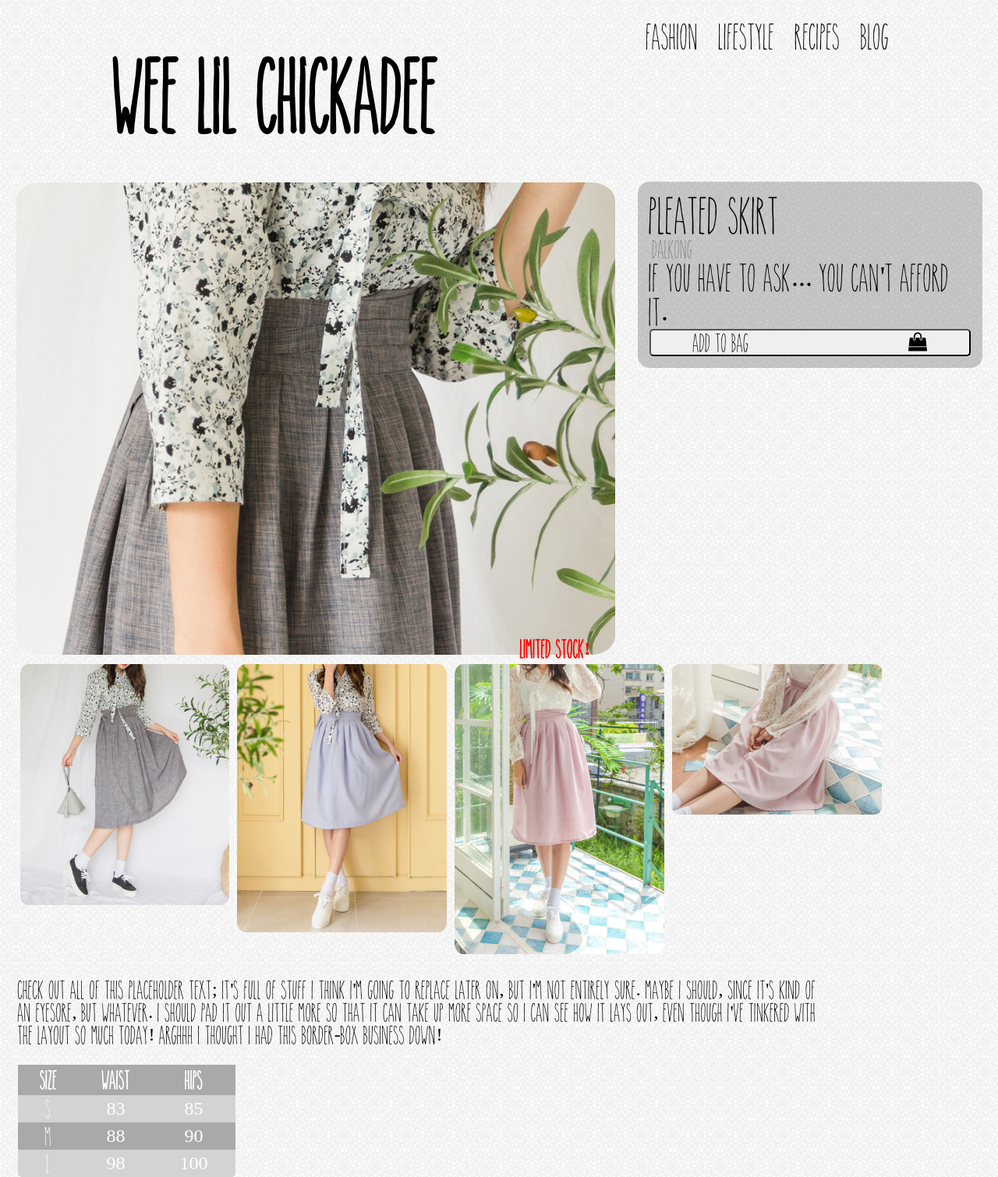
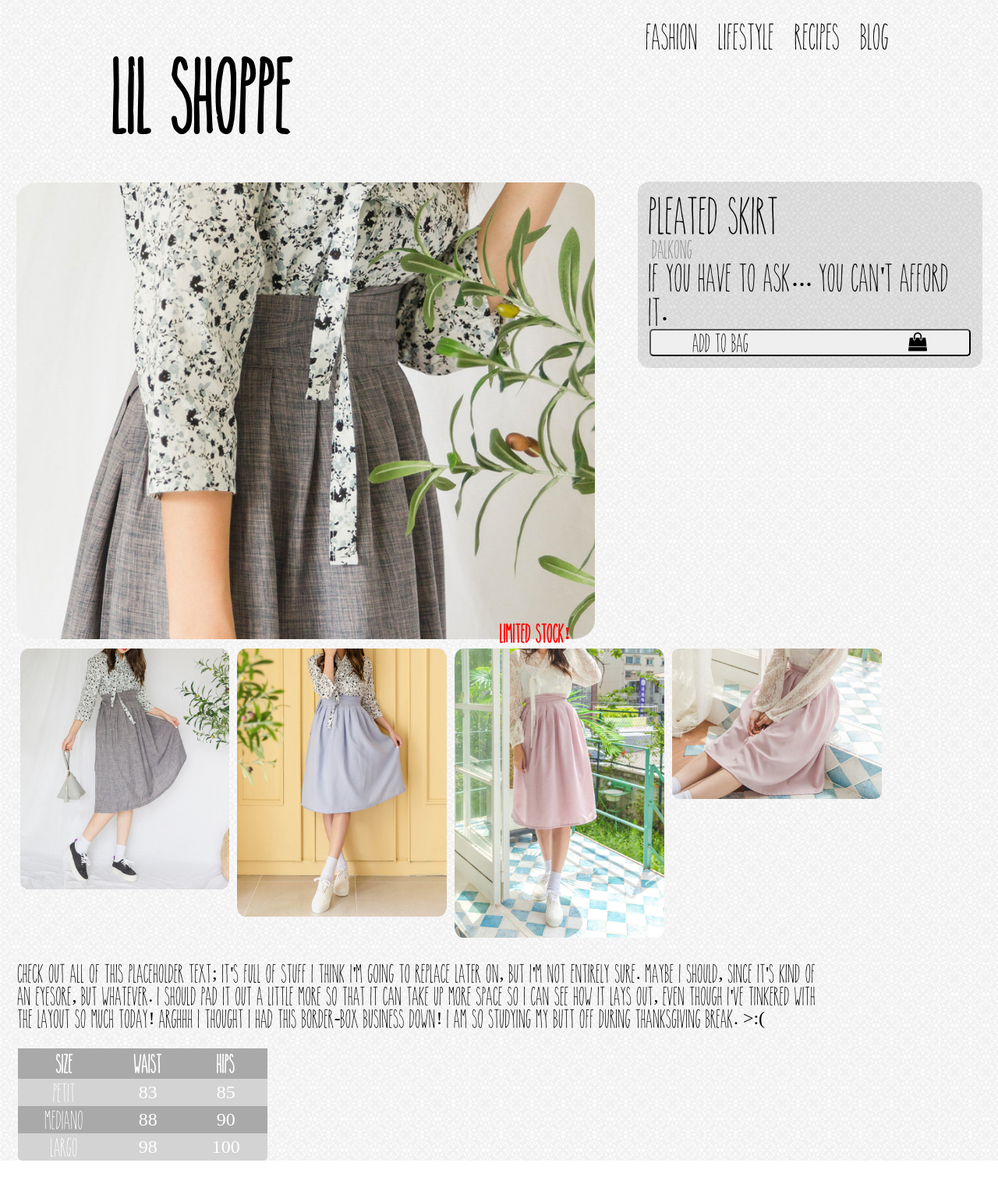
Before and after one commit to lenjha/for-sale, a plain HTML site: page index.html in a window 1280 px wide. Shown: the part 7-1517 px from the top of the page at 78% size. After the commit the page ends 1496 px from the top, so only its background shows below. Drawn offline with Linux system fonts and the light colour scheme.

Commit message:
finish README.md

```diff
--- a/css/styles.css
+++ b/css/styles.css
@@ -49,7 +49,6 @@ h1 {
   font-size: 1.4em;
 }
 .navbar li:hover {
-  cursor: crosshair;
   color: red;
 }
 
@@ -82,10 +81,10 @@ img {
 
 /*PRODUCT INFORMATION SECTION*/
 .product img {
-  width: 60%;
+  width: 58%;
 }
 .product-purchase {
-  background: rgba(0, 0, 0, 0.2);
+  background: rgba(0, 0, 0, 0.1);
   border-radius: 15px;
   box-sizing: border-box;
   float: right;
--- a/index.html
+++ b/index.html
@@ -10,7 +10,7 @@
 
     <div class="container">
       <div class="header">
-        <h1>wee lil chickadee</h1>
+        <h1>lil shoppe</h1>
         <div class="navbar">
           <ul>
             <a href="#"><li>Fashion</li></a>
@@ -40,7 +40,7 @@
             <img src="img/pink3.png" alt="gray skirt">
 
             <div class="product-info">
-              <p>Check out all of this placeholder text; it's full of stuff I think I'm going to replace later on, but I'm not entirely sure.  Maybe I should, since it's kind of an eyesore, but whatever.  I should pad it out a little more so that it can take up more space so I can see how it lays out, even though I've tinkered with the layout so much today!  Arghhh I thought I had this border-box business down!</p>
+              <p>Check out all of this placeholder text; it's full of stuff I think I'm going to replace later on, but I'm not entirely sure.  Maybe I should, since it's kind of an eyesore, but whatever.  I should pad it out a little more so that it can take up more space so I can see how it lays out, even though I've tinkered with the layout so much today!  Arghhh I thought I had this border-box business down!  I am so studying my butt off during Thanksgiving break. >:(</p>
 
               <table class="table">
                 <thead>
@@ -50,17 +50,17 @@
                 </thead>
                 <tbody class="tbody">
                   <tr>
-                    <td>S</td>
+                    <td>PETIT</td>
                     <td>83</td>
                     <td>85</td>
                   </tr>
                   <tr>
-                    <td>M</td>
+                    <td>MEDIANO</td>
                     <td>88</td>
                     <td>90</td>
                   </tr>
                   <tr>
-                    <td>L</td>
+                    <td>LARGO</td>
                     <td>98</td>
                     <td>100</td>
                   </tr>
```
Also changed, not shown: 1 other file.
